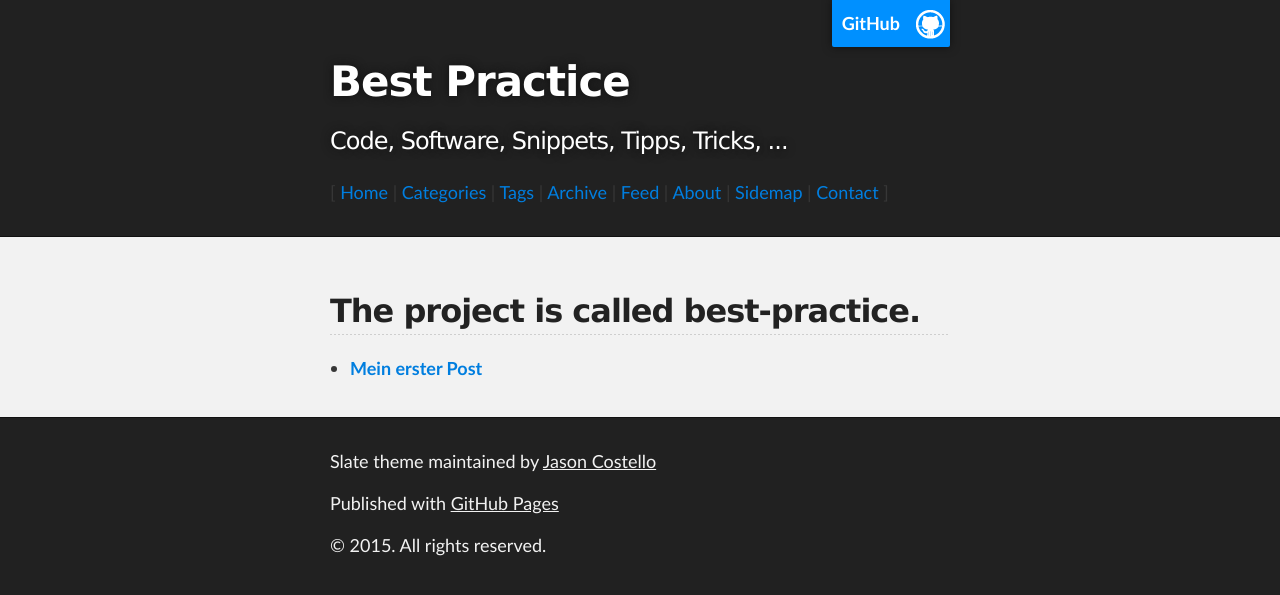
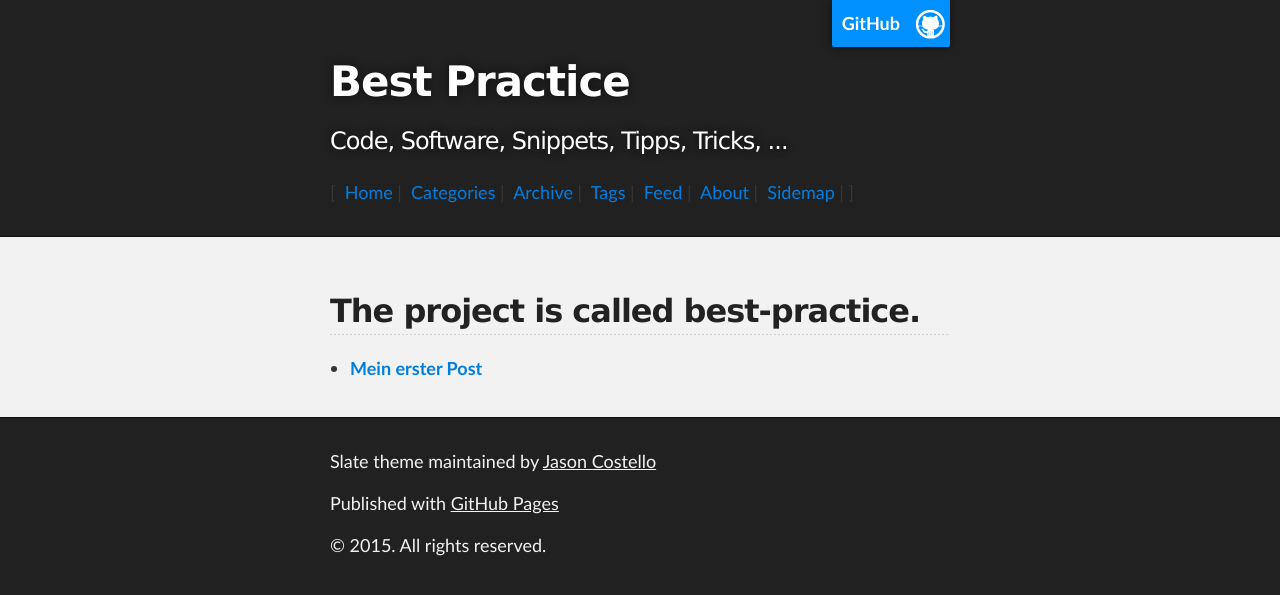
Before and after one commit to cniweb/best-practice, a Jekyll site: the page built from index.html, in a window 1280 px wide. Shown: the top 595 px of the page. Built offline with Jekyll 4.4.1, drawn with Linux system fonts in a browser that asks for light colours; the list of posts is cut into pages by our own code; some of the changed lines change nothing that is shown.

Commit message:
Update Navbar

```diff
--- a/_config.yml
+++ b/_config.yml
@@ -17,10 +17,13 @@ comments:
 github:
   username: cniweb
 pages_list:
-  Archive: /archive
-  Feed: /atom.xml
-  About: /about
-  Sidemap: /sitemap.xml
+  Home: /best-practice
+  Categories: /best-practice/categories
+  Archive: /best-practice/archive
+  Tags: /best-practice/tags
+  Feed: /best-practice/atom.xml
+  About: /best-practice/about
+  Sidemap: /best-practice/sitemap.xml
 defaults:
   -
     scope:
--- a/_includes/navbar.html
+++ b/_includes/navbar.html
@@ -1,7 +1,5 @@
-            [&nbsp;<a href="{{ site.baseurl }}">Home</a>&nbsp;|
-            <a href="#">Categories</a>&nbsp;|
-            <a href="#">Tags</a>&nbsp;|
+            [
             {% for page in site.pages_list %}
-            <a href="{{ page[1]  }}">{{ page[0] }}</a>&nbsp;|
+            &nbsp;<a href="{{ page[1]  }}">{{ page[0] }}</a>&nbsp;|
             {% endfor %}
-            <a href="{{ site.baseurl }}/about">Contact</a>&nbsp;]
+            ]
```
